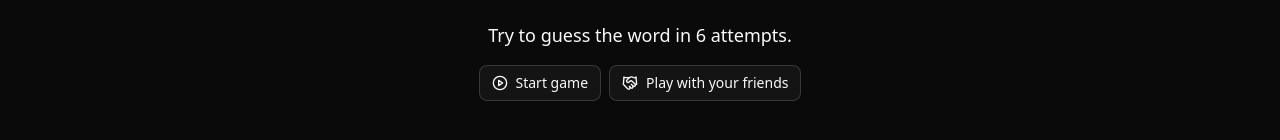
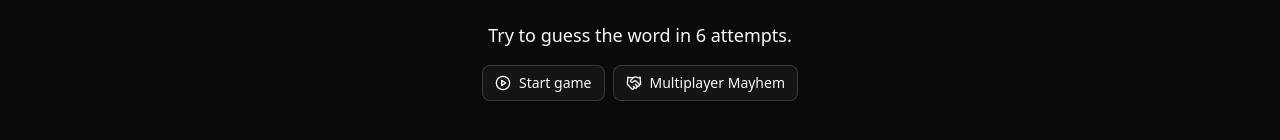
Before and after one commit to AnirudhPandita2020/wordle, a React (Vite) app: page / in a window 1280 px wide. Shown: the part 412-552 px from the top of the page. Built offline with nearby package versions, Linux system fonts and the light colour scheme; no server answers.

Commit message:
Updated label for multi mode

```diff
--- a/src/pages/home/home-page.tsx
+++ b/src/pages/home/home-page.tsx
@@ -13,7 +13,7 @@ export default function HomePage() {
                     <Link to={'/game?mode=single'}><CirclePlay/>Start game</Link>
                 </Button>
                 <Button asChild variant="outline">
-                    <Link to={'/game?mode=multi'}><Handshake/>Play with your friends</Link>
+                    <Link to={'/game?mode=multi'}><Handshake/>Multiplayer Mayhem</Link>
                 </Button>
             </div>
         </div>
```
